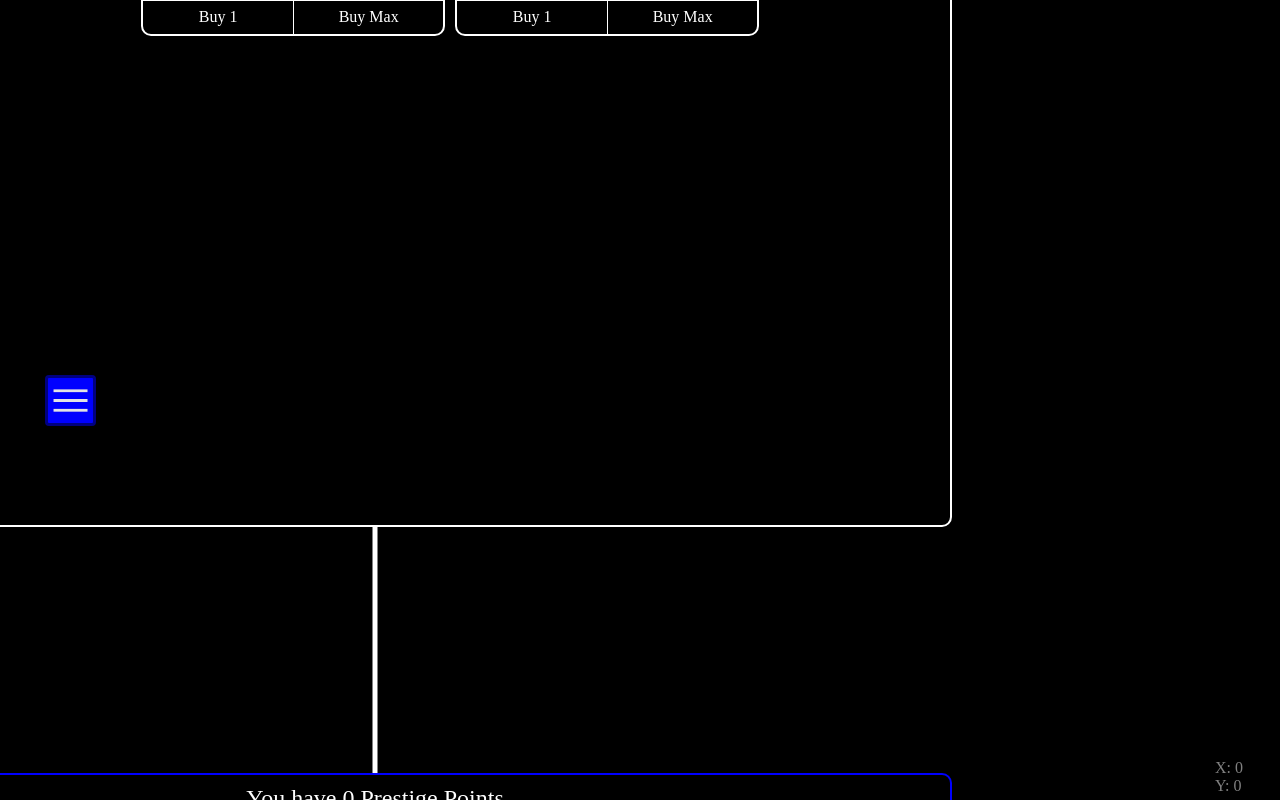
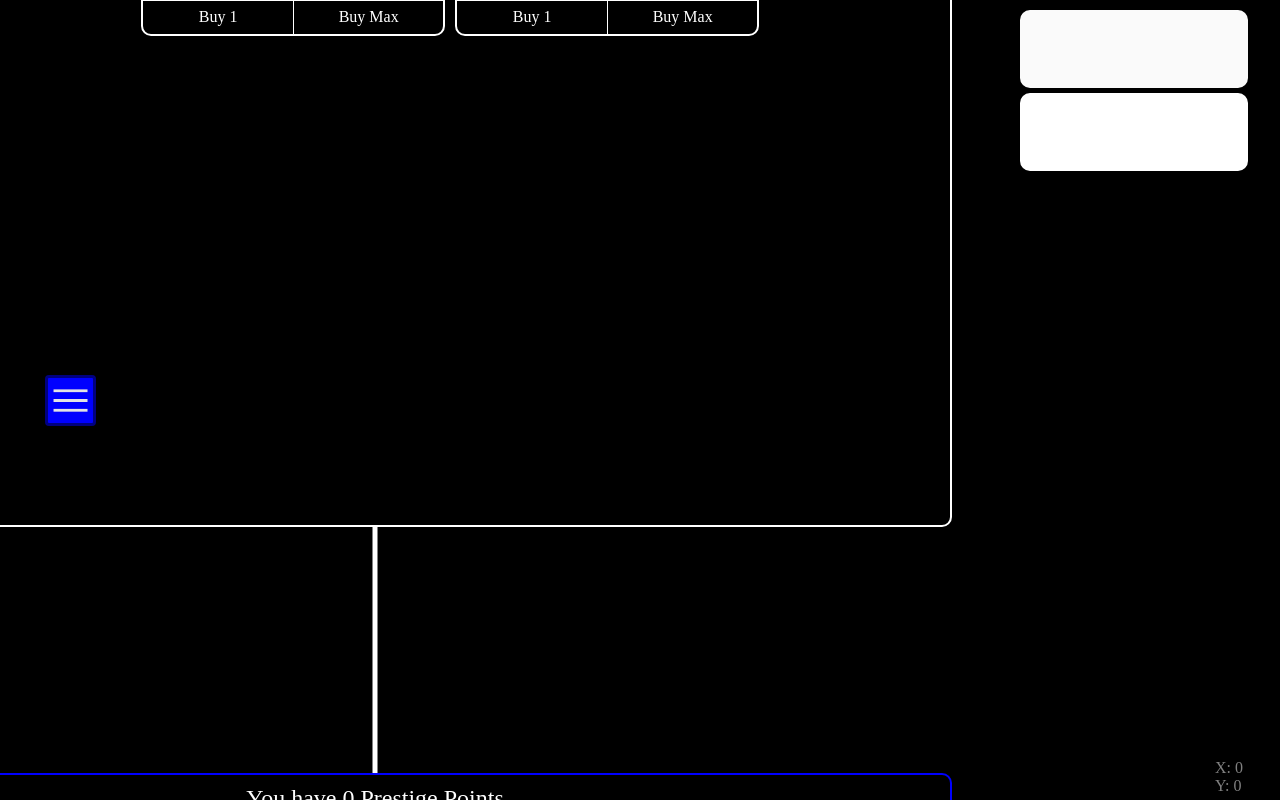
Before and after one commit to SzaeZal/Infinity-Incremental, a Vue app: page / in a window 1280 px wide. Built offline with nearby package versions, Linux system fonts and the light colour scheme.

Commit message:
Added notification system

```diff
--- a/src/App.vue
+++ b/src/App.vue
@@ -2,6 +2,7 @@
   <Positions class="coords"/>
   <MainMenu />
   <DialogBox />
+  <Notifications />
   <Points
     v-show="UIShown.prestigeRealm.points"
     class="element prestigeRealmLayer points"
@@ -33,6 +34,7 @@ import { reactive, ref } from 'vue'
 import Prestige from './components/PrestigeRealmComponents/PrestigeMain.vue'
 import DialogBox from './components/DialogBox.vue'
 import GainPrestigePoints from './components/Scripts/PrestigeRealmGains/GainPrestigePoints'
+import Notifications from './components/Notifications.vue'
 
 const playerStore = usePlayerStore()
 
--- a/src/assets/PrestigeRealm/prestigeLayer.css
+++ b/src/assets/PrestigeRealm/prestigeLayer.css
@@ -1,15 +1,9 @@
 .prestige{
     border-color: blue;
-    .mainCurrencyDisplay{
+    .layerSubMenu, .subMenuItem, .mainCurrencyDisplay{
         border-color: blue;
     }
-    .layerSubMenu{
-        border-color: blue;
-    }
-    .subMenuItem{
-        border-color: blue;
-    }
-    .purchasedUpgrade{
+    .purchasedUpgrade, .unlockedMilestone{
         border-color: rgb(0, 0, 128);
         background-color: blue;
     }
--- a/src/assets/PrestigeRealm/prestigeRealmLayerBase.css
+++ b/src/assets/PrestigeRealm/prestigeRealmLayerBase.css
@@ -195,3 +195,30 @@
     justify-content: center;
     align-items: center;
 }
+
+.milestones{
+    width: 100%;
+    margin: 5px;
+    display: flex;
+    flex-direction: column;
+    justify-content: center;
+    align-items: center;
+}
+.milestone{
+    border: 4px solid rgb(64, 64, 64);
+    background-color: gray;
+    padding: 5px;
+    width: 90%;
+    height: auto;
+    min-height: 50px;
+    display: flex;
+    flex-direction: column;
+    justify-content: space-between;
+    text-align: center;
+}
+.milestoneRequirement{
+    font-size: larger;
+}
+.milestoneEffect{
+    font-size: large;
+}
--- /dev/null
+++ b/src/assets/notification.css
@@ -0,0 +1,38 @@
+.notifications{
+    position: absolute;
+    right: 10px;
+    top: 10px;
+    display: flex;
+    flex-direction: column;
+    gap: 5px;
+    z-index: 1000;
+    width: 250px;
+    height: 90vh;
+    overflow: hidden;
+}
+.notification{
+    border: 4px solid white;
+    background-color: white;
+    color: white;
+    padding: 10px;
+    border-radius: 10px;
+    width: 200px;
+    height: 50px;
+    text-align: center;
+    animation: notificationAppear 0.5s forwards;
+    cursor: pointer;
+}
+
+@keyframes notificationAppear {
+    0% { opacity: 0; }
+    100% { opacity: 1;}
+}
+
+@keyframes fadeOut {
+    0% { opacity: 1; display: block; }
+    99% { opacity: 0; display: block; }
+    100% { opacity: 0; display: none; }
+}
+.notificationDisappear{
+    animation: fadeOut 0.5s forwards;
+}
--- /dev/null
+++ b/src/components/Notifications.vue
@@ -0,0 +1,28 @@
+<template>
+    <div class="notifications">
+        <div class="notification" v-for="notification in notificationStore.notifications" @click="HideNotification(notification.id)" :class="{
+            'notificationDisappear' : notification.hidden
+        }">
+            <div class="notificationTitle">
+                {{ notification.title }}
+            </div>
+            <div class="notificationDecription">
+                {{ notification.decription }}
+            </div>
+        </div>
+    </div>
+</template>
+<script setup>
+import { useNotificationStore } from '@/stores/notification';
+
+const notificationStore=useNotificationStore()
+
+notificationStore.NewNotification("", "", "")
+setTimeout(() => {
+    notificationStore.NewNotification("", "", "")
+}, 2500);
+
+const HideNotification=(id)=>{
+    notificationStore.notifications[id].hidden=true
+}
+</script>
--- a/src/components/PrestigeRealmComponents/PrestigeComponents/PrestigeMilestones.vue
+++ b/src/components/PrestigeRealmComponents/PrestigeComponents/PrestigeMilestones.vue
@@ -1,6 +1,45 @@
 <template>
     <div class="milestones">
-
+        <div class="milestone" :class="{'unlockedMilestone' : prestige.milestones.milestone1Unlocked}">
+            <div class="milestoneRequirement">
+                3 Prestige Points
+            </div>
+            <div class="milestoneEffect">
+                Unlock Point buyable 3
+            </div>
+        </div>
+        <div class="milestone" v-show="prestige.milestones.milestone2Unlocked != undefined" :class="{'unlockedMilestone' : prestige.milestones.milestone2Unlocked}">
+            <div class="milestoneRequirement">
+                15 Prestige Points
+            </div>
+            <div class="milestoneEffect">
+                Keep Point buyable 2 on prestige resets
+            </div>
+        </div>
+        <div class="milestone" v-show="prestige.milestones.milestone3Unlocked != undefined" :class="{'unlockedMilestone' : prestige.milestones.milestone3Unlocked}">
+            <div class="milestoneRequirement">
+                75 Prestige Points
+            </div>
+            <div class="milestoneEffect">
+                Keep Point buyable 3 on prestige resets
+            </div>
+        </div>
+        <div class="milestone" v-show="prestige.milestones.milestone4Unlocked != undefined" :class="{'unlockedMilestone' : prestige.milestones.milestone4Unlocked}">
+            <div class="milestoneRequirement">
+                250 Prestige Points
+            </div>
+            <div class="milestoneEffect">
+                Unlock another row of prestige upgrades
+            </div>
+        </div>
+        <div class="milestone" v-show="prestige.milestones.milestone5Unlocked != undefined" :class="{'unlockedMilestone' : prestige.milestones.milestone5Unlocked}">
+            <div class="milestoneRequirement">
+                10000 Prestige Points
+            </div>
+            <div class="milestoneEffect">
+                Unlock the next primary prestige layer
+            </div>
+        </div>
     </div>
 </template>
 
@@ -11,7 +50,5 @@ import { usePlayerStore } from '@/stores/player'
 
 const playerStore = usePlayerStore()
 let prestige= playerStore.prestigeRealm.prestige
-let prestigeStatsCalculated=playerStore.prestigeRealmStatsCalculated.prestige
-
 
 </script>
--- a/src/main.js
+++ b/src/main.js
@@ -1,5 +1,6 @@
 import './assets/main.css'
 import './assets/dialogBox.css'
+import './assets/notification.css'
 import './assets/MenuStyles/mainMenu.css'
 import './assets/MenuStyles/map.css'
 import './assets/MenuStyles/settings.css'
--- /dev/null
+++ b/src/stores/notification.js
@@ -0,0 +1,24 @@
+import { ref, computed } from 'vue'
+import { defineStore } from 'pinia'
+
+export const useNotificationStore = defineStore('notification', () => {
+    const notifications=ref([])
+
+    const NewNotification=(title, decription, style)=>{
+        let nextId=notifications.value.length
+        notifications.value.push({
+            id: nextId,
+            title: title,
+            decription: decription,
+            style: style,
+            hidden:false
+        })
+        setTimeout(HideNotification, 5000, nextId);
+    }
+
+    const HideNotification=(id)=>{
+        notifications.value[id].hidden=true
+    }
+
+    return {notifications, NewNotification}
+})
```
